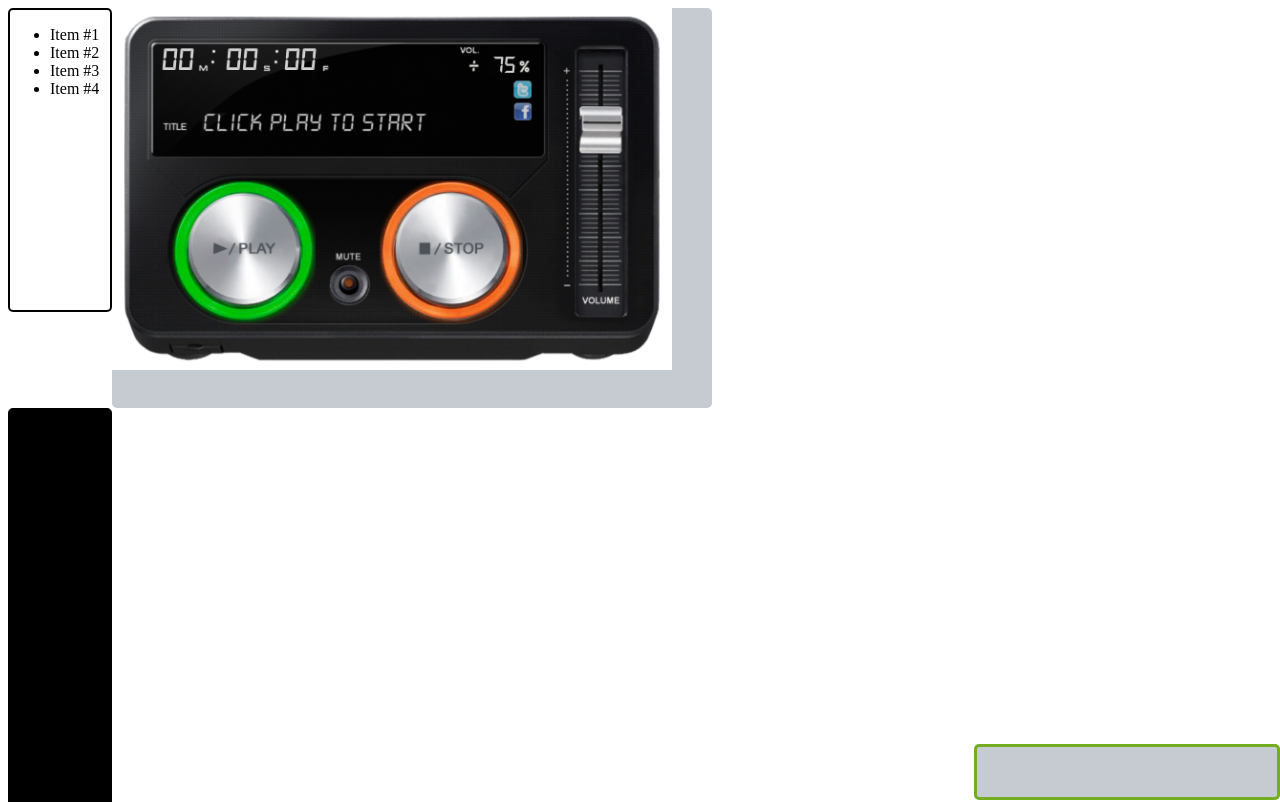
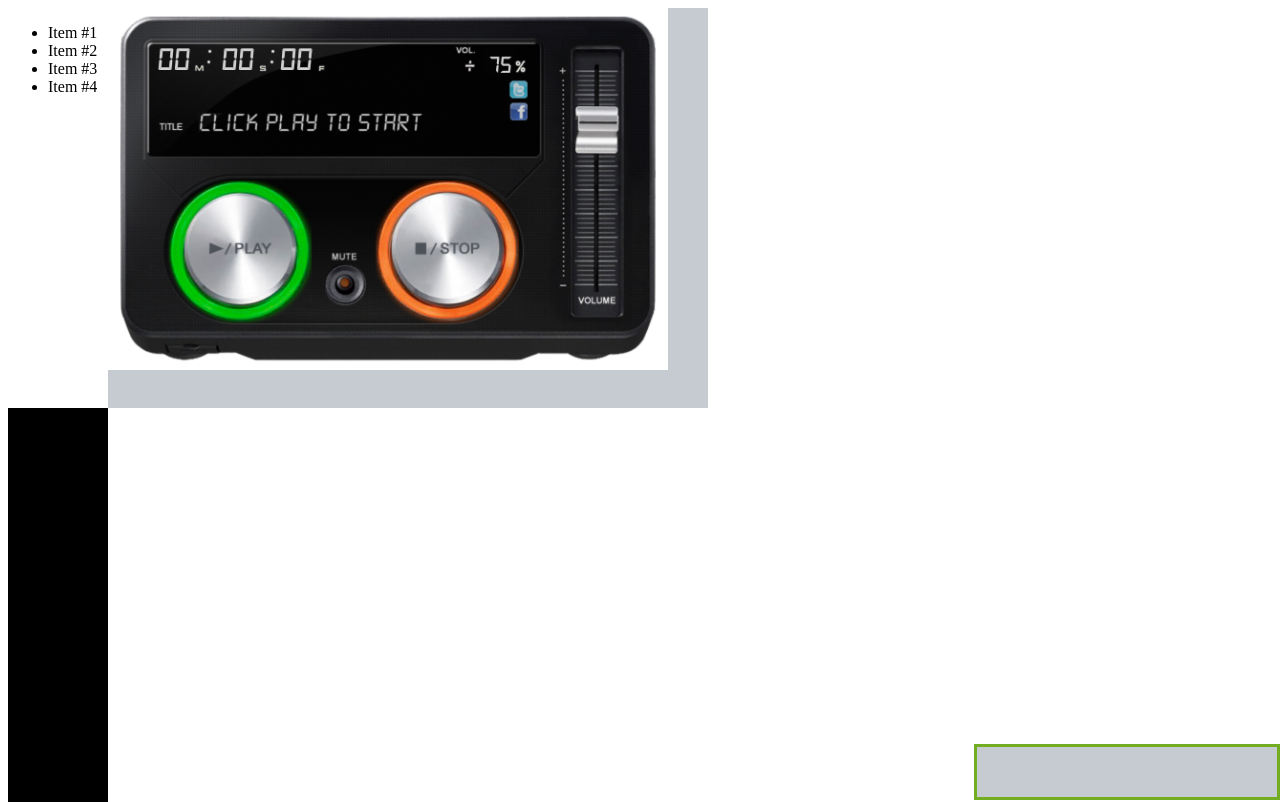
Before and after one commit to matt-szabo/webs, a plain HTML site: page index.html in a window 1280 px wide. Shown: the top 802 px of the page. Drawn offline with Linux system fonts and the light colour scheme.

Commit message:
Update index.html

```diff
--- a/index.html
+++ b/index.html
@@ -7,8 +7,8 @@
 div {
 	height: 50px;
 	width: 100px;
-	border: 2px solid black;
-	border-radius: 5px;
+
+
 	/*Add your CSS here!*/
 	display: block;
 }
```
